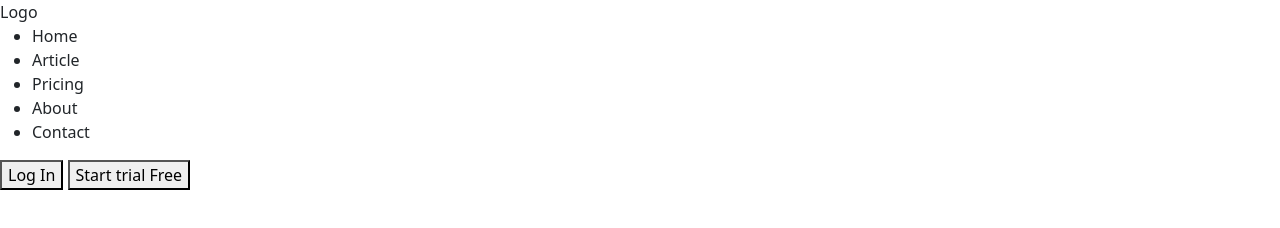
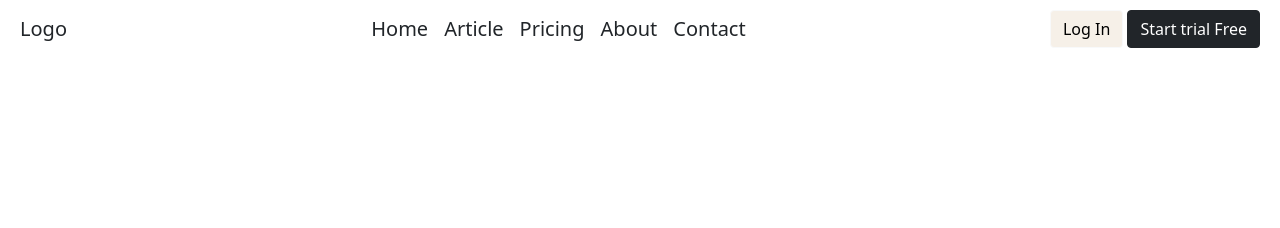
Before and after one commit to abhay9656/navbar, a plain HTML site: page landingpage.html in a window 1280 px wide. Drawn offline with nearby package versions, Linux system fonts and the light colour scheme.

Commit message:
added css in nav bar

```diff
--- a/landingpage.html
+++ b/landingpage.html
@@ -6,14 +6,31 @@
     <title>Landing Page</title>
     <link href="https://cdn.jsdelivr.net/npm/bootstrap@5.1.3/dist/css/bootstrap.min.css" rel="stylesheet" integrity="sha384-1BmE4kWBq78iYhFldvKuhfTAU6auU8tT94WrHftjDbrCEXSU1oBoqyl2QvZ6jIW3" crossorigin="anonymous">
     <style>
-
+        *{
+            margin: 0;
+            padding: 0;
+            box-sizing: border-box;
+        }
+        .main{
+            display: flex;
+            justify-content: space-between;
+            align-items: center;
+            padding: 10px 20px;
+        }
+        li{
+            list-style: none;
+        }
+         .bt{
+            background-color: #F6F0E8;
+            color: #000;
+         }
     </style>
   </head>
   <body>
         <div class="main">
-            <div>Logo</div>
+            <div class="fs-5">Logo</div>
             <div>
-                <ul>
+                <ul class="nav d-flex gap-3 fs-5">
                     <li>Home</li>
                     <li>Article</li>
                     <li>Pricing</li>
@@ -22,8 +39,8 @@
                 </ul>
             </div>
             <div>
-                <button>Log In</button>
-                <button>Start trial Free</button>
+                <button class= "bt btn btn-light">Log In</button>
+                <button class="btn btn-dark">Start trial Free</button>
             </div>
         </div>
   </body>
```
